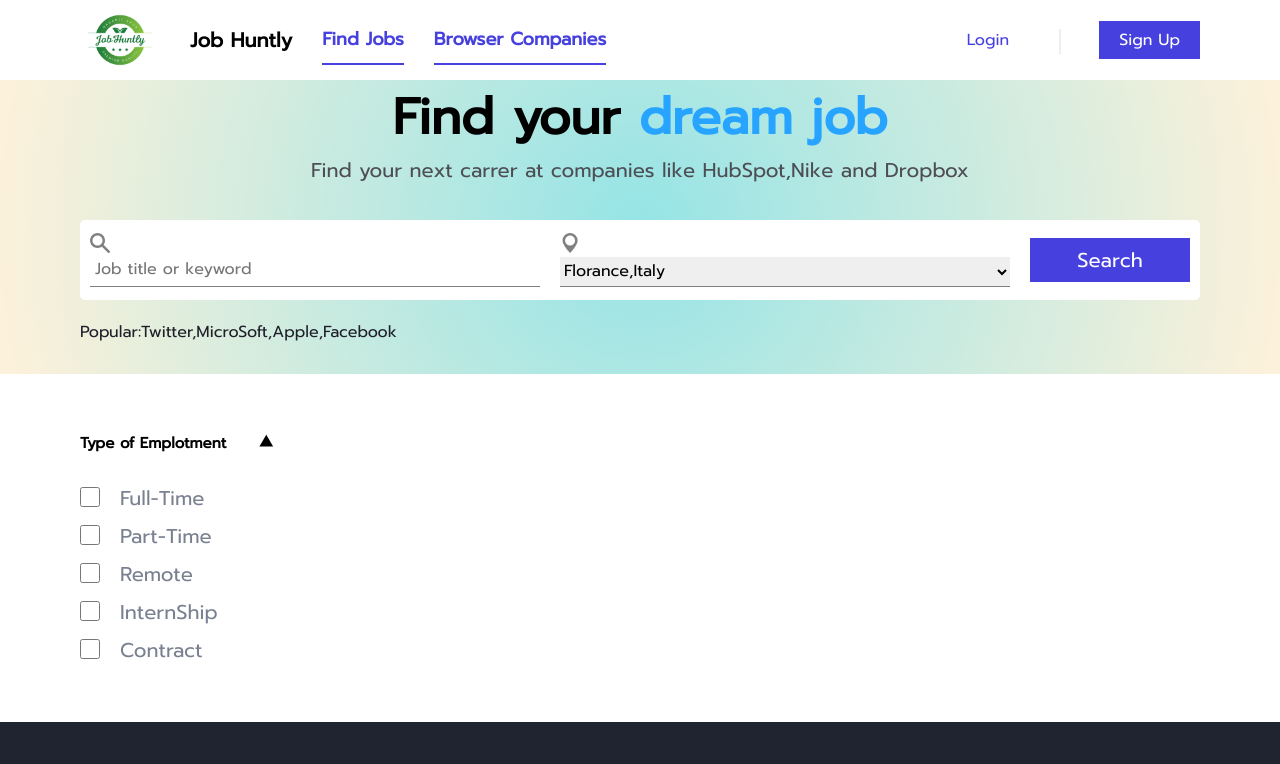
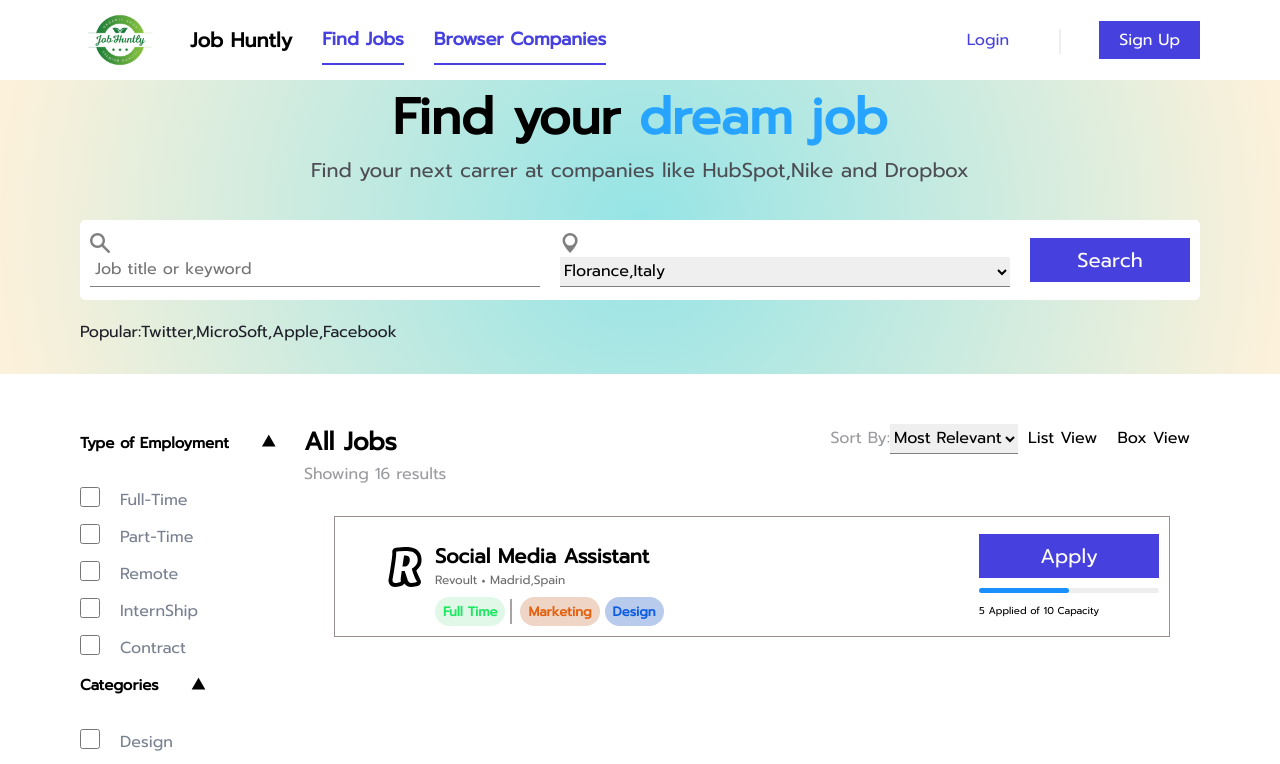
Before and after one commit to saik64757/Jobhuntly, a React (Create React App) app: page /findjobs in a window 1280 px wide. Shown: the top 764 px of the page. Built offline with nearby package versions, Linux system fonts and the light colour scheme.

Commit message:
findJobs-Page-Updated/added Card

```diff
--- a/package.json
+++ b/package.json
@@ -3,6 +3,9 @@
   "version": "0.1.0",
   "private": true,
   "dependencies": {
+    "@emotion/react": "^11.11.1",
+    "@emotion/styled": "^11.11.0",
+    "@mui/material": "^5.14.17",
     "@testing-library/jest-dom": "^5.17.0",
     "@testing-library/react": "^13.4.0",
     "@testing-library/user-event": "^13.5.0",
--- a/src/Components/Buttons/GeneralButton/GeneralButton.module.css
+++ b/src/Components/Buttons/GeneralButton/GeneralButton.module.css
@@ -4,4 +4,22 @@
   padding: 0.7rem 2rem;
   background-color: #4640de;
   color: white;
+  cursor: pointer;
+  transition: transform 0.5s ease;
 }
+
+.generalButton:active {
+  animation: moveUpAndBack 1s ease both;
+}
+
+@keyframes moveUpAndBack {
+  0% {
+    transform: translateY(0);
+  }
+  50% {
+    transform: translateY(-4px); /* Move up slowly */
+  }
+  100% {
+    transform: translateY(0); /* Move back slowly */
+  }
+}
--- a/src/Components/DropDowns/FilterDropdown.module.css
+++ b/src/Components/DropDowns/FilterDropdown.module.css
@@ -1,5 +1,5 @@
 .filterDropDownWrapper {
-  width: 25%;
+  width: auto;
 }
 .dropDownHead {
   display: flex;
@@ -10,6 +10,7 @@
 
 .dropDownHead div {
   font-size: 2.5rem;
+  cursor: pointer;
 }
 
 .checkboxListWrap {
@@ -21,7 +22,7 @@
   margin-right: 2rem;
 }
 .checkboXlable {
-  font-size: 2rem;
+  font-size: 1.6rem;
   position: relative;
   bottom: 0.7rem;
   color: #798090;
--- a/src/Components/DropDowns/FilterDropdown.tsx
+++ b/src/Components/DropDowns/FilterDropdown.tsx
@@ -1,22 +1,26 @@
 import { useState } from "react";
 import styles from "./FilterDropdown.module.css";
-import { typeofEmployment } from "../../Data/Options";
 
-function FilterDropdown() {
+interface FilterDropdownProps {
+  filterOptions: Array<{ id: string; name: string }>;
+  name: string;
+}
+
+function FilterDropdown({ filterOptions, name }: FilterDropdownProps) {
   const [isOpen, setIopen] = useState(true);
   return (
     <div className={styles.filterDropDownWrapper}>
       <div className={styles.dropDownHead}>
-        <h2>Type of Emplotment</h2>
+        <h2>{name}</h2>
         {isOpen ? (
-          <div onClick={() => setIopen(!isOpen)}>&#11205;</div>
+          <div onClick={() => setIopen(!isOpen)} >&#11205;</div>
         ) : (
           <div onClick={() => setIopen(!isOpen)}> &#11206;</div>
         )}
       </div>
       <div className={styles.checkboxListWrap}>
         {isOpen ? (
-          typeofEmployment.map((ele) => {
+          filterOptions.map((ele) => {
             return (
               <div key={ele.id}>
                 <input
--- a/src/Components/JobscardRect/JobscardRect.module.css
+++ b/src/Components/JobscardRect/JobscardRect.module.css
@@ -1,18 +1,29 @@
 .RectjobCardWrapper {
-  border: 1px solid #eeeeee;
-  padding: 2rem;
-  width: 60rem;
+  border: 1px solid #9b9090;
+  padding: 1rem;
+  width: 50rem;
   display: flex;
   padding-left: 5rem;
+  justify-content: space-between;
+  align-items: center;
 }
 
 .RectjobCardWrapper > img {
   display: inline-block;
-  margin: 0.5rem 2rem 1rem 2rem;
+  margin: 0.5rem 2rem 1rem 0.5rem;
+}
+
+.JobDetailscompanyLogo {
+  position: relative;
+  display: inline-block;
+  top: 5rem;
+  left: -5rem;
 }
 
 .ReactJobDetailsWrapper {
   display: inline-block;
+  margin-left: 5rem;
+  margin-top: -3rem;
 }
 
 .ReactJobDetailsWrapper > h3 {
@@ -35,5 +46,11 @@
   margin-top: 0.8rem;
   margin-right: 0.8rem;
   height: 2.5rem;
-  border: 0.2px solid #eeeeee;
+  border: 0.2px solid #a8a3a3;
 }
+
+.buttonsWrapper {
+  display: flex;
+  flex-direction: column;
+  gap: 1rem;
+}
--- a/src/Components/JobscardRect/JobscardRect.tsx
+++ b/src/Components/JobscardRect/JobscardRect.tsx
@@ -2,11 +2,27 @@ import styles from "./JobscardRect.module.css";
 import logo from "../../Assets/revolut_logo_icon_248648.svg";
 import RoundPill from "../Pills/RoundPill/RoundPill";
 
-function JobsCardRectangle() {
+interface JobsCardRectangleprops {
+  cardWidth?: string;
+  children?: React.ReactNode;
+}
+
+function JobsCardRectangle({ cardWidth, children }: JobsCardRectangleprops) {
   return (
-    <div className={styles.RectjobCardWrapper}>
-      <img src={logo} alt="CompanyLogo" width={"30rem"} height={"30rem"} />
+    <div
+      className={styles.RectjobCardWrapper}
+      style={{
+        width: cardWidth,
+      }}
+    >
       <div className={styles.ReactJobDetailsWrapper}>
+        <img
+          className={styles.JobDetailscompanyLogo}
+          src={logo}
+          alt="CompanyLogo"
+          width={"40rem"}
+          height={"40rem"}
+        />
         <h3>Social Media Assistant</h3>
         <div>
           <p>Revoult&nbsp;</p>
@@ -26,6 +42,7 @@ function JobsCardRectangle() {
           </RoundPill>
         </div>
       </div>
+      <div className={styles.buttonsWrapper}>{children}</div>
     </div>
   );
 }
--- a/src/Data/Options.ts
+++ b/src/Data/Options.ts
@@ -81,23 +81,23 @@ export const Joblevel = [
 
 export const SalaryRange = [
   {
-    id: "700",
-    name: "700",
+    id: "$700-1000",
+    name: "$700-1000",
   },
   {
     id: "1000",
-    name: "1000",
+    name: "$1000-$1500",
   },
   {
     id: "1500",
-    name: "1500",
+    name: "$1500-$2000",
   },
   {
     id: "2000",
-    name: "2000",
+    name: "$2000-$3000",
   },
   {
     id: "3000",
-    name: "3000",
+    name: "$3000 & above",
   },
 ];
--- a/src/Pages/FindJobs/FindJobs.module.css
+++ b/src/Pages/FindJobs/FindJobs.module.css
@@ -24,4 +24,48 @@
 .allJobsWrapper {
   background-color: white;
   margin: 5rem 8rem;
+  display: flex;
+  justify-content: start;
 }
+
+.optionsSection {
+  flex-basis: 20%;
+}
+
+/* Job List Section */
+
+.AllJobListSectionWrapper {
+  flex-basis: 80%;
+}
+
+.AllJobListSectionWrapper > div:nth-child(2) {
+  margin: 3rem;
+}
+
+.AllJobListSection {
+  display: flex;
+  justify-content: space-between;
+  flex-basis: 90%;
+}
+
+.AllJobListSection > div + div > div {
+  display: inline-block;
+  margin: 0rem 1rem;
+  cursor: pointer;
+  font-size: 1.6rem;
+}
+
+.AllJobListSection > div + div > select {
+  font-size: 1.6rem;
+  width: auto;
+}
+
+.AllJobListSection > div > h1 {
+  font-size: 2.5rem;
+}
+
+.AllJobListSection > div > p,
+.AllJobListSection > div > label {
+  font-size: 1.6rem;
+  color: #9a9ca0;
+}
--- a/src/Pages/FindJobs/FindJobs.tsx
+++ b/src/Pages/FindJobs/FindJobs.tsx
@@ -1,6 +1,30 @@
 import FilterDropdown from "../../Components/DropDowns/FilterDropdown";
 import SearchSection from "../../Components/SearchSection/SearchSection";
 import styles from "./FindJobs.module.css";
+import { typeofEmployment } from "../../Data/Options";
+import { categories } from "../../Data/Options";
+import { Joblevel } from "../../Data/Options";
+import { SalaryRange } from "../../Data/Options";
+import { jobs } from "../../Data/JobsData";
+import JobsCardRectangle from "../../Components/JobscardRect/JobscardRect";
+import GeneralButton from "../../Components/Buttons/GeneralButton/GeneralButton";
+import LinearProgress, {
+  linearProgressClasses,
+} from "@mui/material/LinearProgress";
+import { styled } from "@mui/material/styles";
+
+const BorderLinearProgress = styled(LinearProgress)(({ theme }) => ({
+  height: 5,
+  borderRadius: 5,
+  [`&.${linearProgressClasses.colorPrimary}`]: {
+    backgroundColor:
+      theme.palette.grey[theme.palette.mode === "light" ? 200 : 800],
+  },
+  [`& .${linearProgressClasses.bar}`]: {
+    borderRadius: 5,
+    backgroundColor: theme.palette.mode === "light" ? "#1a90ff" : "#308fe8",
+  },
+}));
 
 function FindJobs() {
   return (
@@ -13,8 +37,45 @@ function FindJobs() {
           </p>
         </SearchSection>
       </div>
+
       <section className={styles.allJobsWrapper}>
-        <FilterDropdown />
+        <div className={styles.optionsSection}>
+          <FilterDropdown
+            filterOptions={typeofEmployment}
+            name={"Type of Employment"}
+          />
+          <FilterDropdown filterOptions={categories} name={"Categories"} />
+          <FilterDropdown filterOptions={Joblevel} name={"Job Level"} />
+          <FilterDropdown filterOptions={SalaryRange} name={"Salary Range"} />
+        </div>
+        <div className={styles.AllJobListSectionWrapper}>
+          <div className={styles.AllJobListSection}>
+            <div>
+              <h1>All Jobs</h1>
+              <p>Showing {jobs.length} results</p>
+            </div>
+            <div>
+              <label htmlFor="sortOptions">Sort By:</label>
+              <select name="sortOptions" id="sortOptions">
+                <option value="mostRelevant">Most Relevant</option>
+                <option value="mostLatest">Most Latest</option>
+                <option value="notApplies">NotApplied</option>
+              </select>
+              <div>List View</div>
+              <div>Box View</div>
+            </div>
+          </div>
+          {}
+          <div>
+            <JobsCardRectangle cardWidth="100%">
+              <GeneralButton btnwidth="18rem" fontSize="2rem">
+                Apply
+              </GeneralButton>
+              <BorderLinearProgress variant="determinate" value={50} />
+              <p>5 Applied of 10 Capacity</p>
+            </JobsCardRectangle>
+          </div>
+        </div>
       </section>
     </>
   );
--- a/src/Pages/LandingPage/HeroSection/HeroSection.module.css
+++ b/src/Pages/LandingPage/HeroSection/HeroSection.module.css
@@ -69,6 +69,7 @@ form + p {
   display: flex;
   flex-wrap: wrap;
   gap: 3rem;
+  justify-content: center;
 }
 
 .exploreCatagoriesSection {
```
Also changed, not shown: 1 other file (tests, documents, lock files or other folders).
